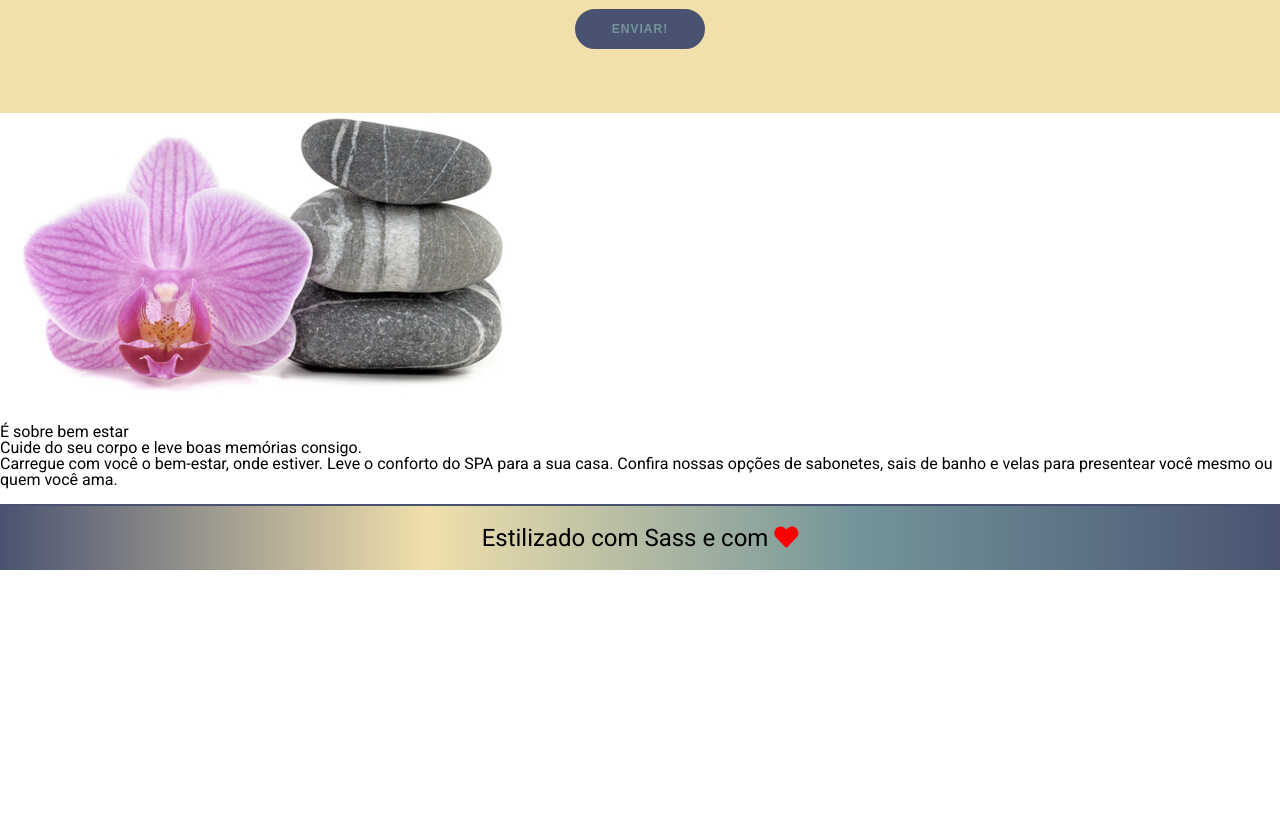
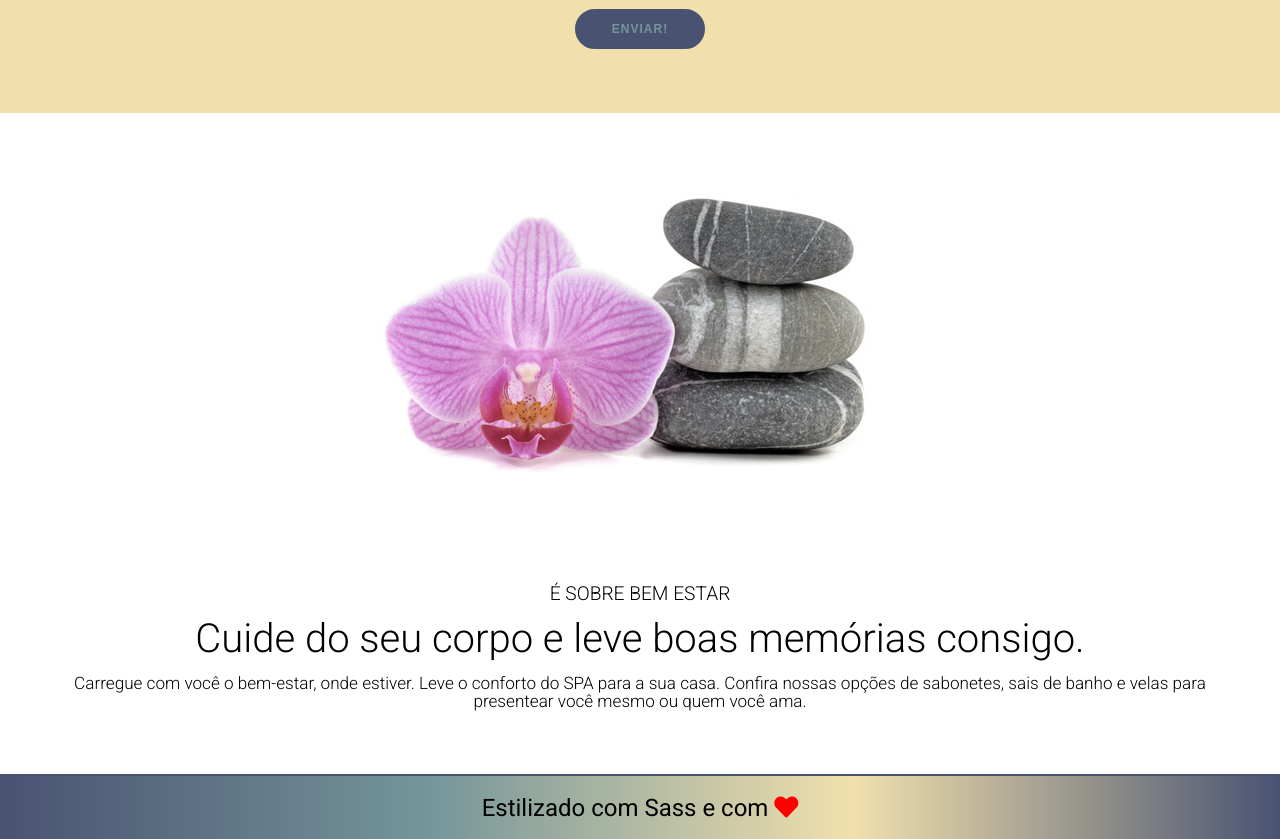
Before and after one commit to tenoriobn/sass, a plain HTML site: page index.html in a window 1280 px wide. Shown: the part 1371-2210 px from the top of the page. Before the commit the page ends 1941 px from the top, so only its background shows below. Drawn offline with nearby package versions, Linux system fonts and the light colour scheme.

Commit message:
Estilização da seção Conforto e finalização do Projeto com SASS

```diff
--- a/index.html
+++ b/index.html
@@ -83,11 +83,11 @@
                 </form>
             </div>
         </section>
-        <section>
-            <div>
+        <section class="conforto">
+            <div class="conforto__img">
                 <img src="imagens/pedra-e-flor.jpeg" alt="">
             </div>
-            <div>
+            <div class="conforto__descricao">
                 <h3>É sobre bem estar</h3>
                 <h4>Cuide do seu corpo e leve boas memórias consigo.</h4>
                 <p>Carregue com você o bem-estar, onde estiver. Leve o conforto do SPA para a sua casa. Confira nossas opções de sabonetes, sais de banho e velas para presentear você mesmo ou quem você ama. </p>
--- /dev/null
+++ b/styles/componentes/_conforto.sass
@@ -0,0 +1,36 @@
+@import '../abstract/_variaveis.scss'
+
+@mixin texto ($font-size, $font-weight, $text-align, $text-transform)
+    @if $text-transform == uppercase
+        font-size: $font-size
+        font-weight: $font-weight
+        text-align: $text-align
+        text-transform: $text-transform
+
+    @else
+        font-size: $font-size
+        font-weight: $font-weight
+        text-align: $text-align
+
+
+.conforto
+    display: flex
+    flex-direction: column
+    align-items: center
+
+    &__img
+        margin-top: 5rem
+
+    h3
+        @include texto($tamanho-do-texto / 2.5, 300, center, uppercase)
+        margin-top: 5rem
+
+    h4
+        @include texto($tamanho-do-texto / 1.2, 300, center)
+        margin-top: 1rem
+
+    p
+        @include texto($tamanho-do-texto / 2.8, 300, center)
+        margin: 1rem 0 3rem 0
+
+        max-width: 75rem
--- a/styles/componentes/_footer.sass
+++ b/styles/componentes/_footer.sass
@@ -1,7 +1,10 @@
 @import '../abstract/_variaveis.scss'
 
-@mixin bg-cores($cores...)
-    background: linear-gradient(to left, $cores...)
+@mixin bg-cores($lado, $cores...)
+    @if $lado == left
+        background: linear-gradient(to left, $cores)
+    @else
+        background: linear-gradient(to right, $cores)
 
 footer
     text-align: center
@@ -10,7 +13,7 @@ footer
     margin-top: 1rem
     padding: 1.2rem
 
-    @include bg-cores($cor-primaria, $cor-secundaria, $cor-terciaria, $cor-primaria)
+    @include bg-cores("", $cor-primaria, $cor-secundaria, $cor-terciaria, $cor-primaria)
 
     i
         color: red
--- a/styles/style.scss
+++ b/styles/style.scss
@@ -4,3 +4,4 @@
 @import 'componentes/servicos';
 @import 'componentes/cupom';
 @import 'componentes/_footer.sass';
+@import 'componentes/_conforto.sass'
```
Also changed, not shown: styles/style.css, 1 other file.
